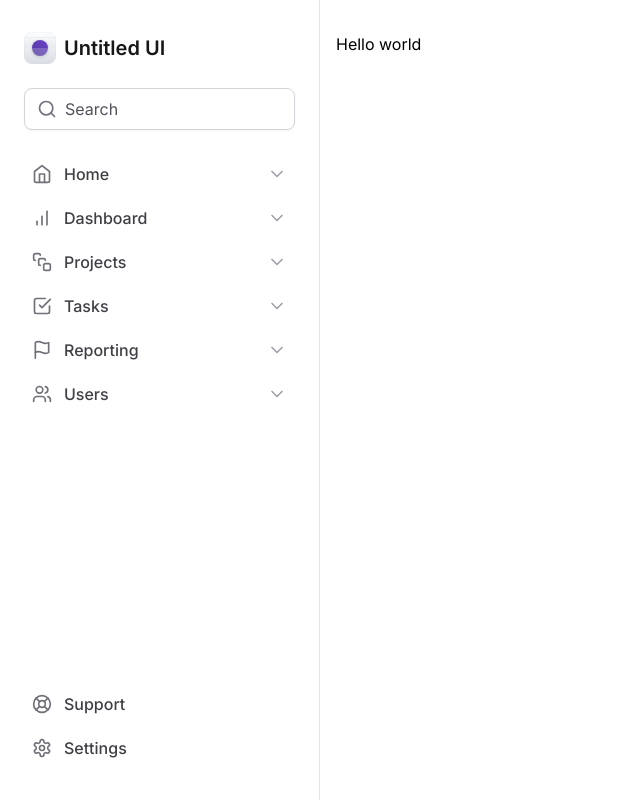
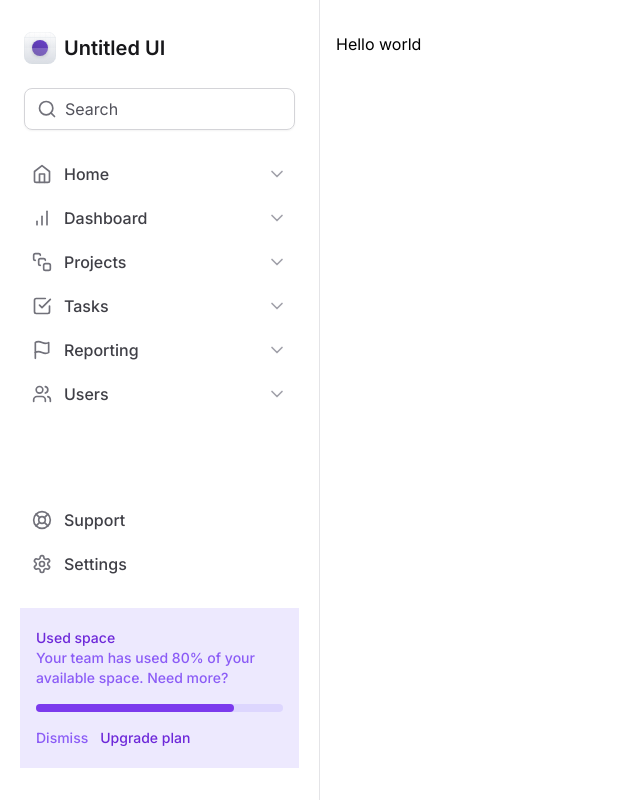
Before and after one commit to leo-the-nardo/nextjs-tailwind, a Next.js app: page / in a window 1280 px wide. Shown: the whole page, without its empty margins (0-640 px from the left). Built offline with nearby package versions, Linux system fonts and the light colour scheme.

Commit message:
feat: used space widget component

```diff
--- /dev/null
+++ b/src/components/Sidebar/UsedSpaceWidget.tsx
@@ -0,0 +1,33 @@
+import React from "react"
+
+type Props = {}
+
+export default function UsedSpaceWidget({}: Props) {
+  return (
+    <div className="flex flex-col bg-violet-100 px-4 py-5">
+      <strong className="text-sm/5 font-medium text-violet-700 ">
+        Used space
+      </strong>
+      <p className=" text-sm/5 font-medium text-violet-500">
+        Your team has used 80% of your available space. Need more?
+      </p>
+
+      <div className="my-4 h-2 rounded-full bg-violet-200">
+        <div className="h-2 w-[80%] rounded-full bg-violet-600"></div>
+      </div>
+
+      <div className="flex flex-row gap-3 ">
+        <button
+          type="button"
+          className="text-sm font-medium text-violet-500 hover:brightness-75">
+          Dismiss
+        </button>
+        <button
+          type="button"
+          className="text-sm font-medium  text-violet-700 hover:brightness-75">
+          Upgrade plan
+        </button>
+      </div>
+    </div>
+  )
+}
--- a/src/components/Sidebar/index.tsx
+++ b/src/components/Sidebar/index.tsx
@@ -13,6 +13,7 @@
 } from "lucide-react"
 import PrimaryNavItem from "./PrimaryNavItem"
 import SecondaryNavItem from "./SecondaryNavItem"
+import UsedSpaceWidget from "./UsedSpaceWidget"
 
 type Props = {}
 
@@ -43,6 +44,7 @@
           <SecondaryNavItem icon={LifeBuoy} title="Support" />
           <SecondaryNavItem icon={Settings} title="Settings" />
         </nav>
+        <UsedSpaceWidget />
       </div>
     </aside>
   )
```
